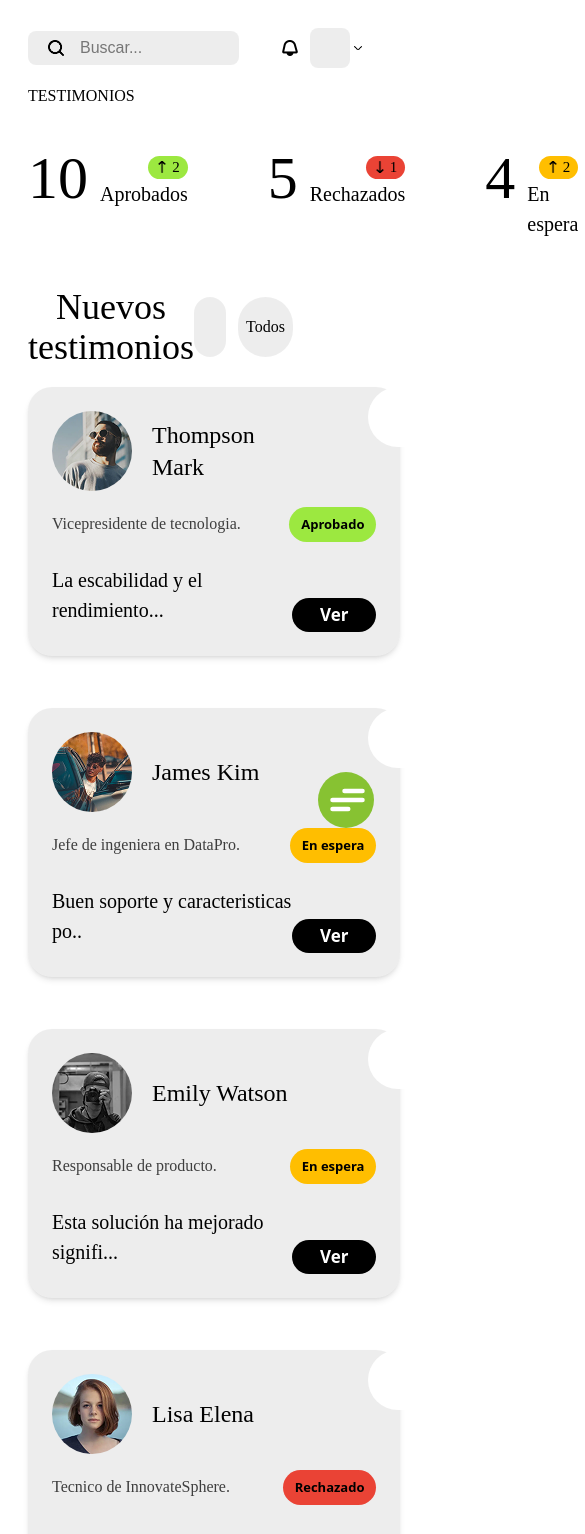
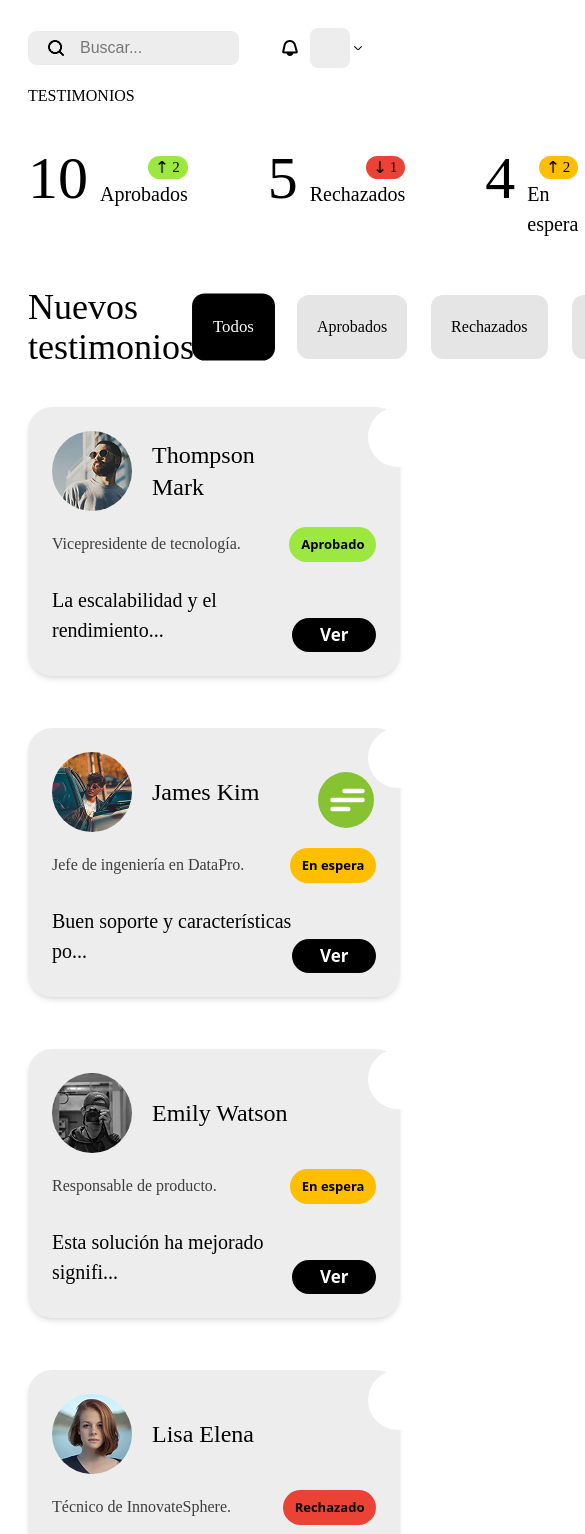
Before and after one commit to Juan-Lozano-M/GODPROYECTO, a React (Vite) app: page /testimonials in a window 390 px wide. Shown: the top 1534 px of the page, 585 px wide, since content can reach past the window. Built offline with nearby package versions, Linux system fonts and the light colour scheme; a web font is replaced by a local one.

Commit message:
Botones de filtro actualizados

```diff
--- a/src/components/Sidebar.jsx
+++ b/src/components/Sidebar.jsx
@@ -138,7 +138,7 @@ const Sidebar = () => {
                 <span className={`ml-3 text-white text-lg md:hidden ${isActive('/home') ? 'text-[#87C232]' : ''}`}>
                   Inicio
                 </span>
-                <span className="absolute left-full ml-2 px-4 py-2 bg-[#87C232] text-white text-lg rounded-md invisible opacity-0 transition-all group-hover:visible group-hover:opacity-100 hidden md:block">
+                <span className="absolute font-adlam left-full ml-2 px-4 py-2 bg-[#87C232] text-white text-lg rounded-md invisible opacity-0 transition-all group-hover:visible group-hover:opacity-100 hidden md:block">
                   Inicio
                 </span>
               </Link>
@@ -148,7 +148,7 @@ const Sidebar = () => {
                 <span className={`ml-3 text-white text-lg md:hidden ${isActive('/testimonials') ? 'text-[#87C232]' : ''}`}>
                   Testimonios
                 </span>
-                <span className="absolute left-full ml-2 px-4 py-2 bg-[#87C232] text-white text-lg rounded-md invisible opacity-0 transition-all group-hover:visible group-hover:opacity-100 hidden md:block">
+                <span className="absolute font-adlam left-full ml-2 px-4 py-2 bg-[#87C232] text-white text-lg rounded-md invisible opacity-0 transition-all group-hover:visible group-hover:opacity-100 hidden md:block">
                   Testimonios
                 </span>
               </Link>
@@ -158,7 +158,7 @@ const Sidebar = () => {
                 <span className={`ml-3 text-white text-lg md:hidden ${isActive('/notices') ? 'text-[#87C232]' : ''}`}>
                   Noticias
                 </span>
-                <span className="absolute left-full ml-2 px-4 py-2 bg-[#87C232] text-white text-lg rounded-md invisible opacity-0 transition-all group-hover:visible group-hover:opacity-100 hidden md:block">
+                <span className="absolute font-adlam left-full ml-2 px-4 py-2 bg-[#87C232] text-white text-lg rounded-md invisible opacity-0 transition-all group-hover:visible group-hover:opacity-100 hidden md:block">
                   Noticias
                 </span>
               </Link>
@@ -168,7 +168,7 @@ const Sidebar = () => {
                 <span className={`ml-3 text-white text-lg md:hidden ${isActive('/statics') ? 'text-[#87C232]' : ''}`}>
                   Estadísticas
                 </span>
-                <span className="absolute left-full ml-2 px-4 py-2 bg-[#87C232] text-white text-lg rounded-md invisible opacity-0 transition-all group-hover:visible group-hover:opacity-100 hidden md:block">
+                <span className="absolute font-adlam left-full ml-2 px-4 py-2 bg-[#87C232] text-white text-lg rounded-md invisible opacity-0 transition-all group-hover:visible group-hover:opacity-100 hidden md:block">
                   Estadísticas
                 </span>
               </Link>
@@ -181,7 +181,7 @@ const Sidebar = () => {
               <span className={`ml-3 text-white text-lg md:hidden`}>
                 Salir
               </span>
-              <span className="absolute left-full ml-2 px-4 py-2 bg-[#87C232] text-white text-lg rounded-md invisible opacity-0 transition-all group-hover:visible group-hover:opacity-100 hidden md:block">
+              <span className="absolute font-adlam left-full ml-12 px-4 py-2 bg-[#87C232] text-white text-lg rounded-md invisible opacity-0 transition-all group-hover:visible group-hover:opacity-100 hidden md:block">
                 Salir
               </span>
             </div>
--- /dev/null
+++ b/src/components/admin/FilterButton.jsx
@@ -0,0 +1,16 @@
+const FilterButton = ({ label, isActive, onClick }) => {
+    return (
+      <button
+        onClick={onClick}
+        className={`px-5 py-2 rounded-xl font-adlam transition-all transform duration-200 ease-in-out
+          ${isActive
+            ? "bg-black text-white scale-105" // se expande si está activo
+            : "bg-black/10 text-black hover:bg-black/20 hover:scale-105"} // también se expande al hacer hover
+        `}
+      >
+        {label}
+      </button>
+    );
+  };
+
+  export default FilterButton;
--- a/src/pages/Admin/Testimonial.jsx
+++ b/src/pages/Admin/Testimonial.jsx
@@ -1,8 +1,10 @@
-import React from "react";
+import React, { useState } from "react";
+
 import Sidebar from "../../components/Sidebar";
 import TestimonialStat from "../../components/admin/TestimonialStat";
 import Search from "../../components/admin/Search";
 import FeedbackCard from "../../components/admin/FeedBackCart";
+import FilterButton from "../../components/admin/FilterButton";
 
 import imageTestimonial1 from "../../assets/images/imageTestimonial1.png";
 import imageTestimonial2 from "../../assets/images/imageTestimonial2.png";
@@ -10,14 +12,15 @@ import imageTestimonial3 from "../../assets/images/imageTestimonial3.png";
 import imageTestimonial4 from "../../assets/images/imageTestimonial4.png";
 import imageTestimonial5 from "../../assets/images/imageTestimonial5.png";
 
-
-import filtroTestimonial from "../../assets/icons/filtroTestimonial.png"
-import flechaTestimonialArriba from "../../assets/icons/flechaTestimonialArriba.png"
-import flechaTestimonialAbajo from "../../assets/icons/flechaTestimonialAbajo.png"
+import flechaTestimonialArriba from "../../assets/icons/flechaTestimonialArriba.png";
+import flechaTestimonialAbajo from "../../assets/icons/flechaTestimonialAbajo.png";
 
 function Testimonials() {
+  const [activeFilter, setActiveFilter] = useState("Todos");
+
+  const filters = ["Todos", "Aprobados", "Rechazados", "En espera"];
+
   return (
-
     <div className="h-full m-7 sm:mt-10 md:ml-55 md:mr-15">
 
       {/* Buscador */}
@@ -25,12 +28,12 @@ function Testimonials() {
         <Search />
       </div>
 
-      {/* Titulo */}
-        <div className="">
-          <h1 className="2xl:text-5xl font-adlam"> TESTIMONIOS </h1>
-        </div>
+      {/* Título */}
+      <div className="">
+        <h1 className="2xl:text-5xl font-adlam"> TESTIMONIOS </h1>
+      </div>
 
-      {/* Estados de los testimonios */}
+      {/* Estadísticas de testimonios */}
       <div className="flex mt-10 gap-20 h-auto w-[59%]">
         <TestimonialStat
           value={10}
@@ -39,7 +42,6 @@ function Testimonials() {
           iconSrc={flechaTestimonialArriba}
           bgColor="#9CE840"
         />
-
         <TestimonialStat
           value={5}
           indicator={1}
@@ -47,7 +49,6 @@ function Testimonials() {
           iconSrc={flechaTestimonialAbajo}
           bgColor="#EA4335"
         />
-
         <TestimonialStat
           value={4}
           indicator={2}
@@ -57,77 +58,72 @@ function Testimonials() {
         />
       </div>
 
-      {/* Seccion testimonios */}
-      <div className="flex items-center justify-between mt-10 py-2 w-[31%] h-auto">
-        <button>
-          <p className="text-4xl font-adlam"> Nuevos testimonios </p>
-        </button>
-        <div className="flex gap-3">
-          <div className="rounded-full p-4 bg-black/7">
-            <img src={filtroTestimonial} className="h-7" alt="Icono filtro" />
-          </div>
-          <button className="flex items-center rounded-full px-2 bg-black/7">
-            <p className="font-adlam"> Todos </p>
-          </button>
+      {/* Filtros de testimonios */}
+      <div className="flex items-center justify-between mt-10 py-2 w-[57%] h-auto">
+        <p className="text-4xl font-adlam"> Nuevos testimonios </p>
+        <div className="h-10 w-0.5 bg-gray-300"></div>
+
+        <div className="flex gap-6">
+          {filters.map((filter) => (
+            <FilterButton
+              key={filter}
+              label={filter}
+              isActive={activeFilter === filter}
+              onClick={() => setActiveFilter(filter)}
+            />
+          ))}
         </div>
       </div>
 
-      <div className="flex flex-wrap gap-10 justify-start">
+      {/* Testimonios */}
+      <div className="flex flex-wrap gap-10 justify-start mt-5">
         <FeedbackCard
           name="Thompson Mark"
-          position="Vicepresidente de tecnologia."
-          company=""
+          position="Vicepresidente de tecnología."
           status="Aprobado"
-          statusColor="Green" // o puedes manejarlo por lógica
+          statusColor="Green"
           imageUrl={imageTestimonial1}
-          comment="La escabilidad y el rendimiento..."
+          comment="La escalabilidad y el rendimiento..."
         />
 
         <FeedbackCard
           name="James Kim"
-          position="Jefe de ingeniera en DataPro."
-          company=""
+          position="Jefe de ingeniería en DataPro."
           status="En espera"
-          statusColor="bg-[#9CE840]" // o puedes manejarlo por lógica
+          statusColor="bg-[#9CE840]"
           imageUrl={imageTestimonial2}
-          comment="Buen soporte  y caracteristicas po.."
+          comment="Buen soporte y características po..."
         />
 
         <FeedbackCard
           name="Emily Watson"
           position="Responsable de producto."
-          company=""
           status="En espera"
-          statusColor="yellow" // o puedes manejarlo por lógica
+          statusColor="yellow"
           imageUrl={imageTestimonial3}
           comment="Esta solución ha mejorado signifi..."
         />
 
         <FeedbackCard
           name="Lisa Elena"
-          position="Tecnico de InnovateSphere."
-          company=""
+          position="Técnico de InnovateSphere."
           status="Rechazado"
-          statusColor="yellow" // o puedes manejarlo por lógica
+          statusColor="yellow"
           imageUrl={imageTestimonial4}
           comment="La atención al detalle y las característi..."
         />
 
-
         <FeedbackCard
           name="Michael Rodriguez"
           position="CTO en InnovateSphere."
-          company=""
           status="En espera"
-          statusColor="yellow" // o puedes manejarlo por lógica
+          statusColor="yellow"
           imageUrl={imageTestimonial5}
           comment="La implementación fue perfecta y los..."
         />
       </div>
 
-
-
-      {/* Sección de la barra lateral */}
+      {/* Barra lateral */}
       <div>
         <Sidebar />
       </div>
```
